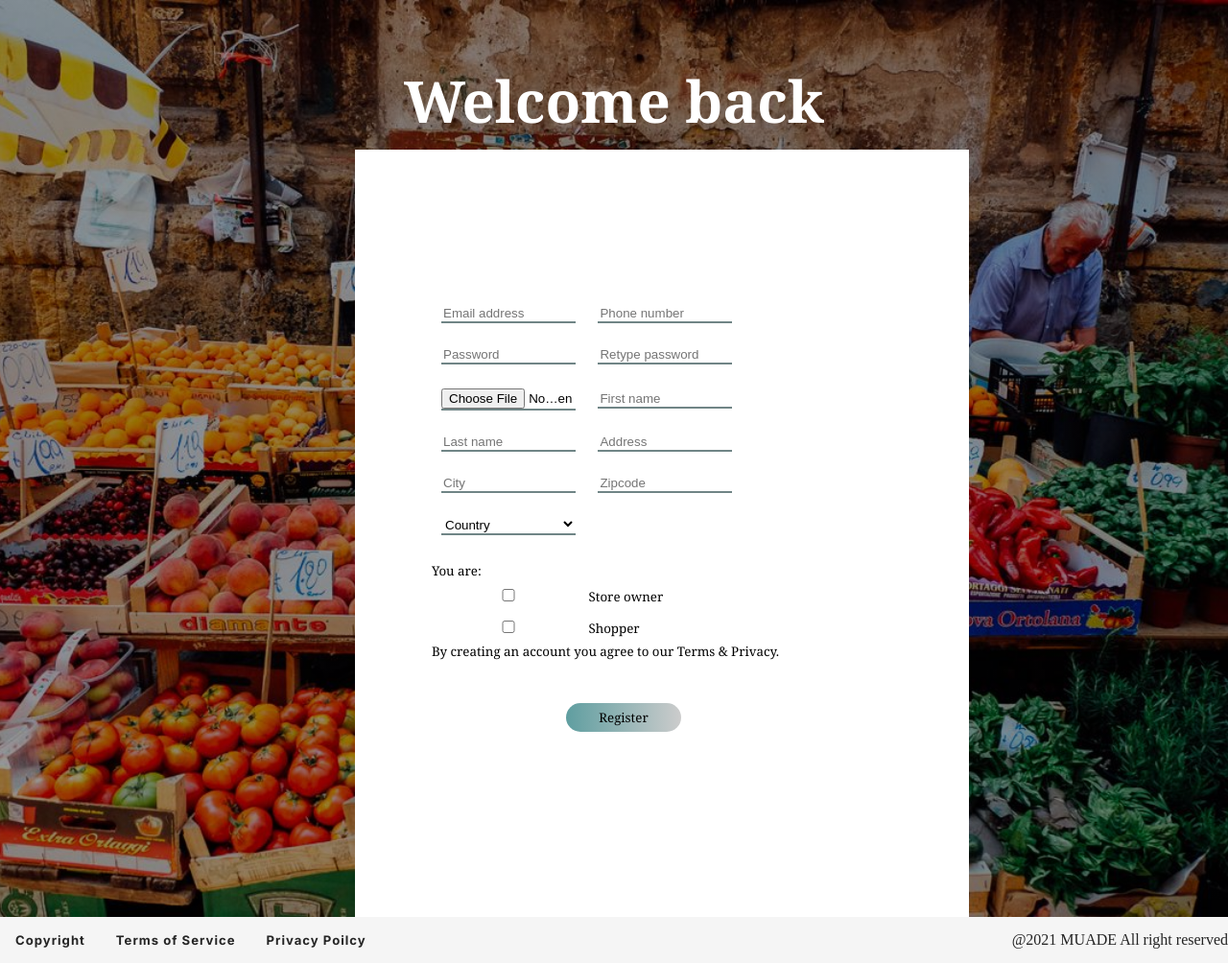
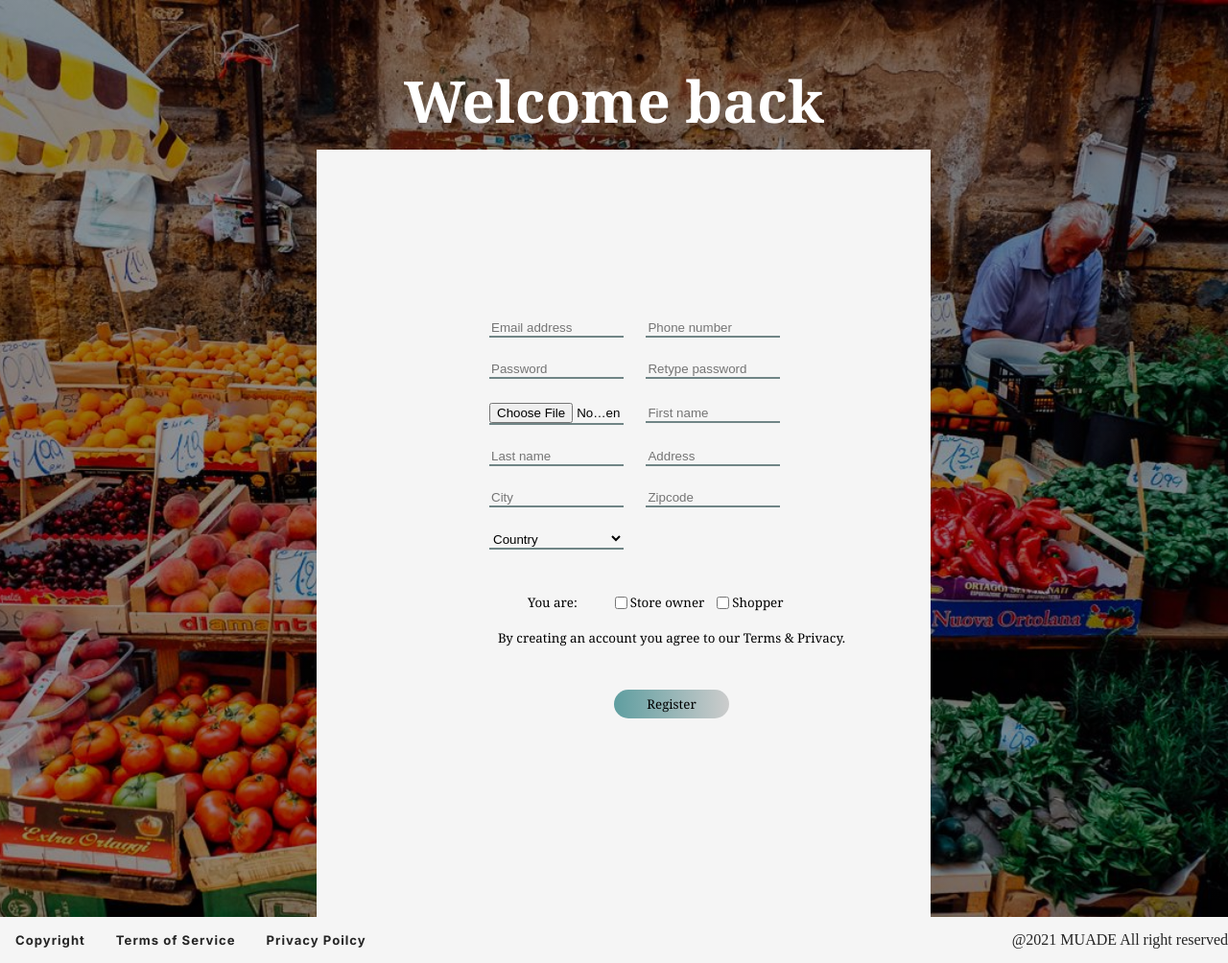
Before and after one commit to nhatquan0312/Web_Programming, a PHP site: page /myaccount.html in a window 1280 px wide. Shown: the part 101-1105 px from the top of the page at 96% size. Run offline with PHP 8.4, Linux system fonts and the light colour scheme; some libraries are stand-ins or nearby versions.

Commit message:
myaccount.css

```diff
--- a/contact.css
+++ b/contact.css
@@ -63,7 +63,7 @@
     position: absolute;
     top: 10vh;
     width: calc(100% - 330px);
-    height: 80vh;
+    height: 100vh;
     padding: 40px 50px;
     margin-bottom: 50px;
     background: cornsilk;
--- a/myaccount.css
+++ b/myaccount.css
@@ -54,7 +54,7 @@
     margin-top: 10px;
     width: 50%;
     min-height: 100vh;
-    background-color: white;
+    background-color: whitesmoke;
 
 }
 
@@ -181,19 +181,26 @@
     justify-content: space-around;
     align-items: center;
     height: 450px;
-    background-color: white;
+    background-color: whitesmoke;
 }
 
-main .background-image .register-form form .inputBox.w20 {
-    position: relative;
+main .background-image .myaccount .inputBox.w20
+{
     display: flex;
     justify-content: space-around;
     align-items: center;
-    flex-wrap: wrap;
+    flex-direction: column;
+}
+main .background-image .myaccount .inputBox.w20 input [type="checkbox"]
+{
+    border: none ;
+    margin: 10px;
 
+    padding-top: 5px;
 }
 
-main .background-image .myaccount .inputBox.w20 input, select {
+
+main .background-image .myaccount .inputBox.w20 .input-field input , select {
 
 
     border: none;
@@ -204,16 +211,26 @@
     width: 35%;
     padding-top: 5px;
 }
+main .background-image .myaccount .inputBox.w20 .check-box
+
+{position: relative;
+
+display: flex;
+justify-content: space-around;
+align-items: center;
+   width: 300px;
 
 
-main .background-image .myaccount .inputBox.w20 input [type="checkbox"]
-{
-    color: rgb(112, 133, 134);
+
 }
+main .background-image .myaccount .inputBox.w20 .check-box span {
+    width: 40%;
 
+
+}
 #register-form
-{left:450px;
+{left:500px;
 }
 #login-form {
-    left: 50px
+    left: 10px
 }
--- a/myaccount.html
+++ b/myaccount.html
@@ -71,7 +71,7 @@
         <form id="register-form" class="myaccount">
             <form>
                 <div class="inputBox w20">
-
+                <div class="input-field">
                     <input type="text" name=""  placeholder="Email address" required>
                      <input type="text" name="" placeholder="Phone number"  required>
                      <input type="text" name=""  placeholder="Password" required>
@@ -82,6 +82,7 @@
                      <input type="text" name="" placeholder="Address"  required>
                      <input type="text" name=""  placeholder="City" required>
                      <input type="text" name="" placeholder="Zipcode"  required>
+
                      <select name="City" required>
                         <option value="">Country</option>
                          <option value="AF">Afghanistan</option>
@@ -112,7 +113,9 @@
                          <option value="YE">Yemen</option>
                          <option value="ZM">Zambia</option>
                      </select>
+                    </div>
                      <br><br>
+
                      <div class="check-box">
                          <span>You are:</span><br>
                      <input type="checkbox" >
@@ -120,6 +123,7 @@
                     <input type="checkbox" >
                     <span> Shopper</span>
                 </div>
+                <br>
                 <span class="p">By creating an account you agree to our Terms & Privacy.</span>
                 <div class="login-button">
 
```
